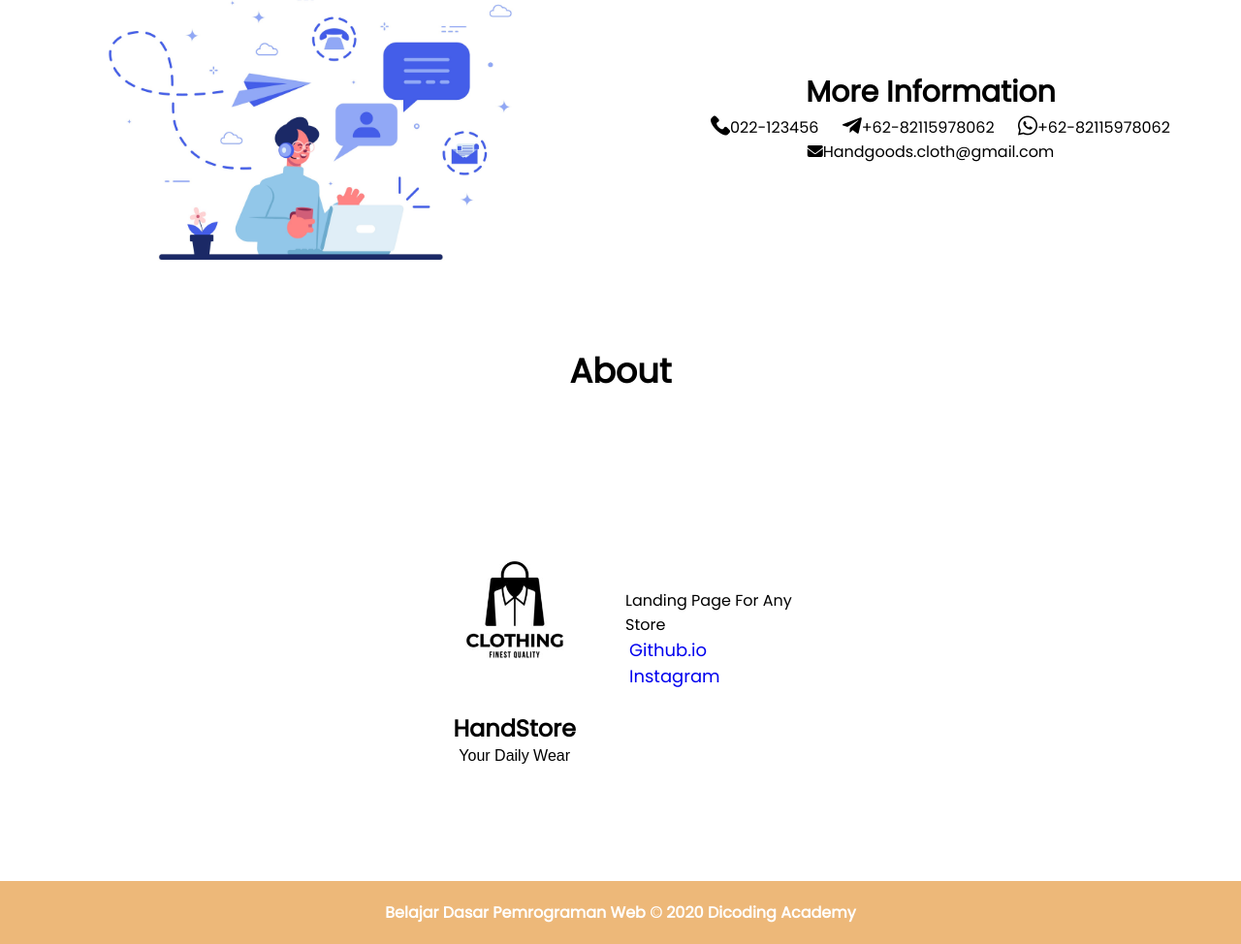
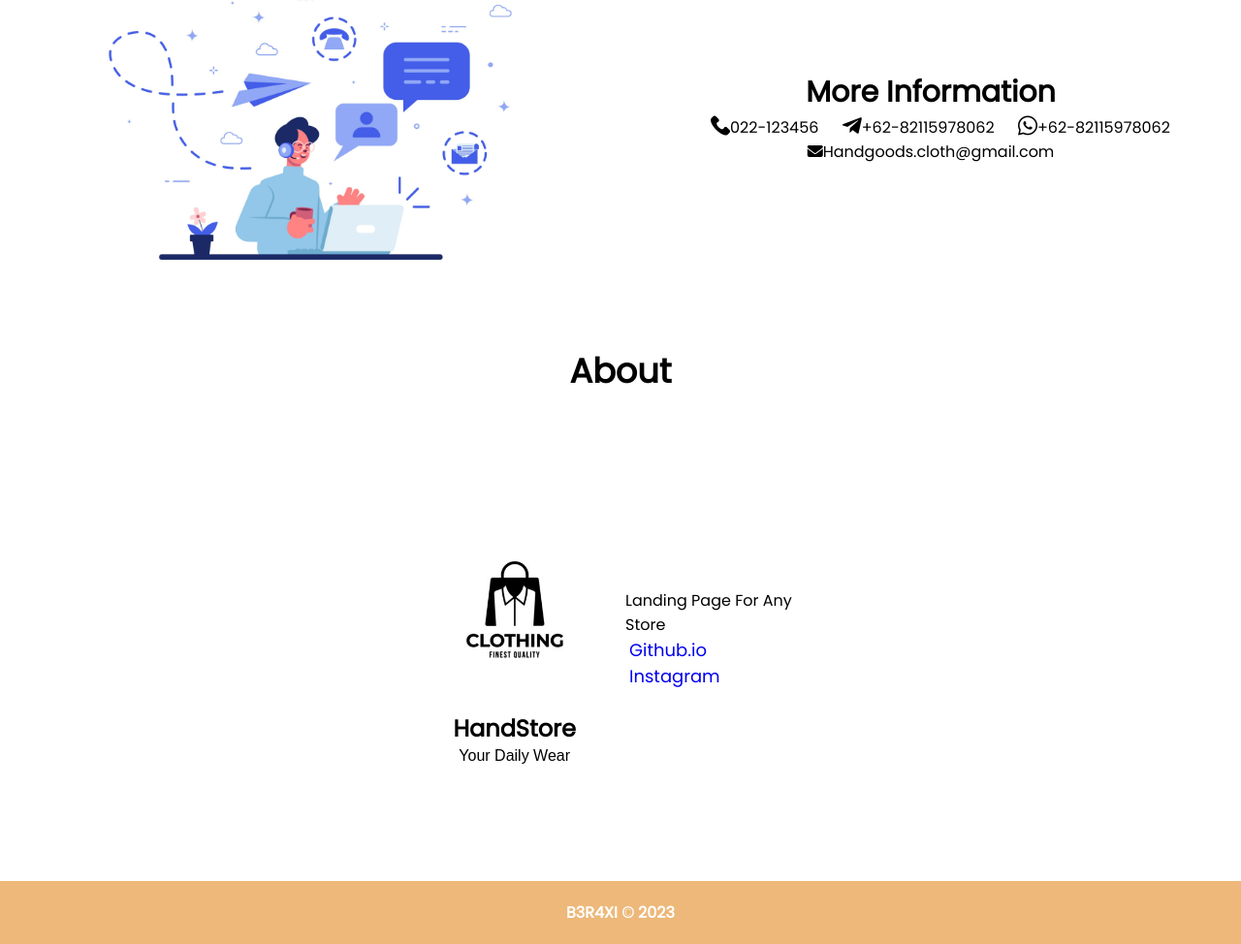
Before and after one commit to B3R4Xi/handgoods_home, a plain HTML site: page index.html in a window 1280 px wide. Shown: the part 2116-3090 px from the top of the page at 97% size. Drawn offline with Linux system fonts and the light colour scheme.

Commit message:
Update index.html

```diff
--- a/index.html
+++ b/index.html
@@ -121,7 +121,7 @@ Est.2020</pre>
         </aside>
     </main>
     <footer>
-        <p>Belajar Dasar Pemrograman Web &#169; 2020 Dicoding Academy</p>
+        <p>B3R4XI &#169; 2023 </p>
     </footer>
 </body>
 </html>
```
